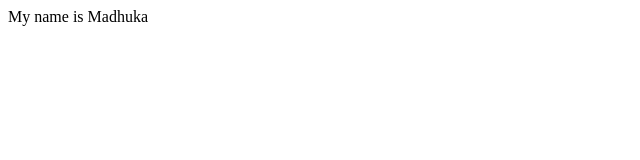
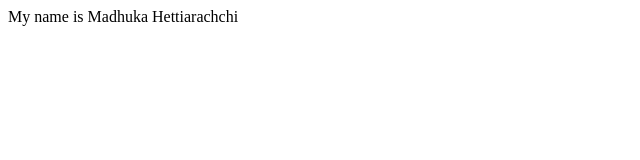
Before and after one commit to MadhukaH/Project_1_HTML, a plain HTML site: page index 000 .html in a window 1280 px wide. Shown: the whole page, without its empty margins (0-640 px from the left). Drawn offline with Linux system fonts and the light colour scheme.

Commit message:
index.html.002

```diff
--- a/index 000 .html
+++ b/index 000 .html
@@ -4,6 +4,6 @@
         <title> Title </title>
     </head>
     <body>
-        My name is Madhuka
+        My name is Madhuka Hettiarachchi
     </body>
 </html>
```
